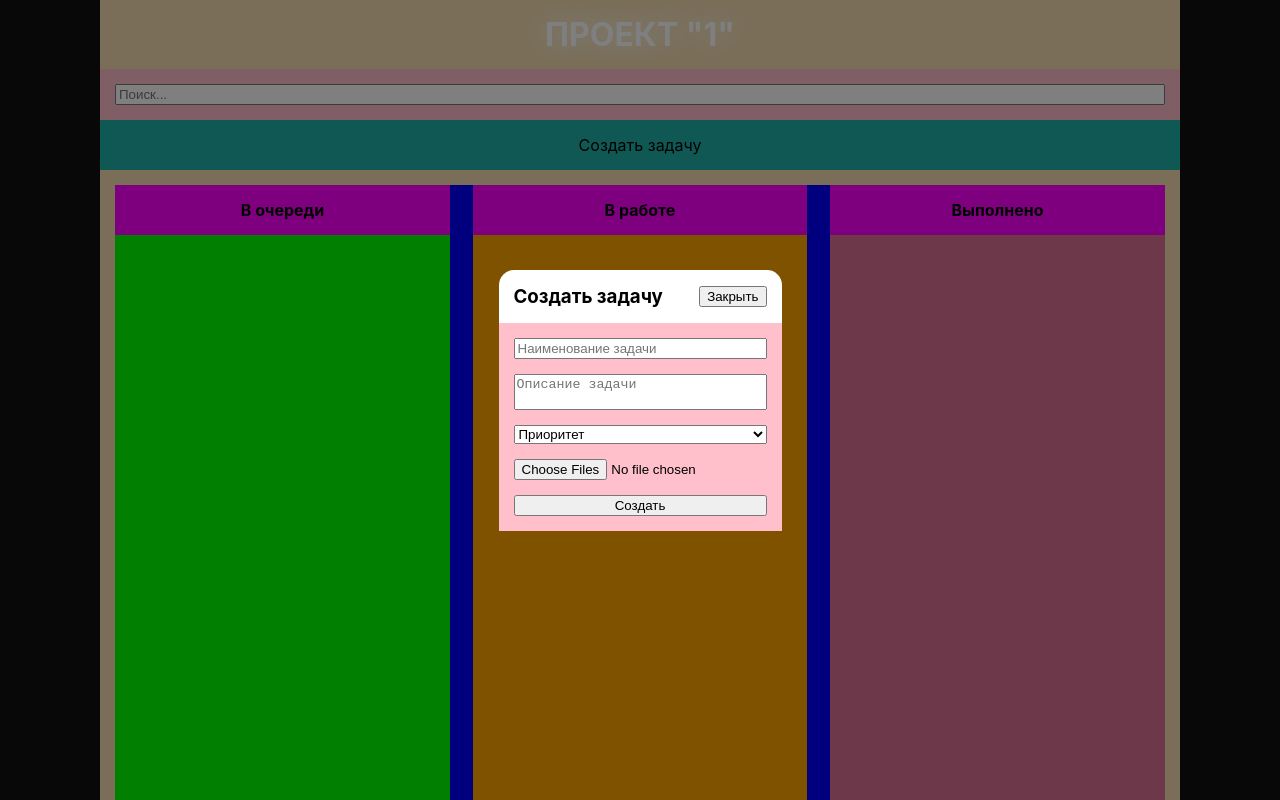
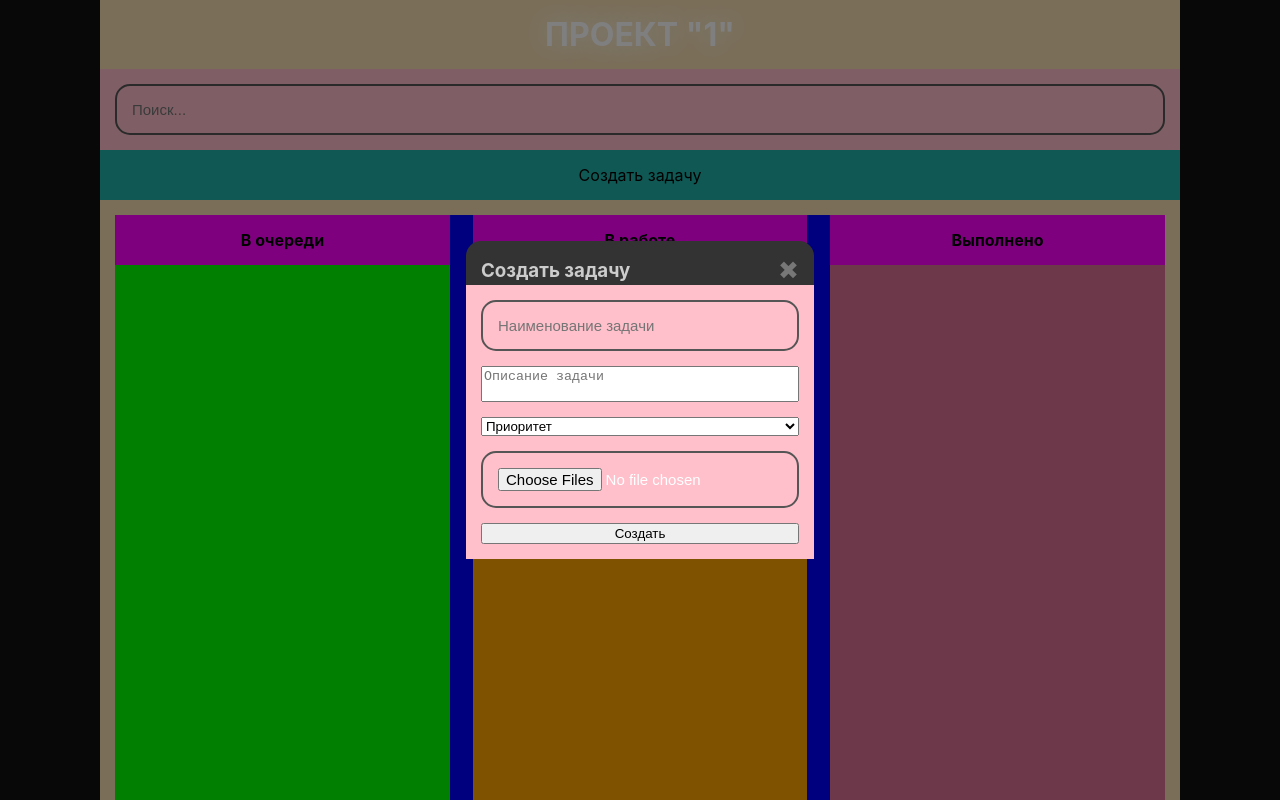
Before and after one commit to NikolasEagle/spa-todo, a React (Create React App) app: page /1/1 in a window 1280 px wide. Both pictures are taken after a click on the element "Создать задачу". Shown: the top 800 px of the page. Built offline with nearby package versions, Linux system fonts and the light colour scheme.

Commit message:
Добавление стилей

```diff
--- a/src/components/CreateProjectForm/CreateProjectForm.module.scss
+++ b/src/components/CreateProjectForm/CreateProjectForm.module.scss
@@ -9,7 +9,33 @@
 
   gap: 15px;
 
-  background: pink;
+  background: #333;
 
   border-radius: 0 0 15px 15px;
+
+  button {
+    border-radius: 15px;
+    background: rgb(245, 1, 245);
+
+    color: #ffffff;
+
+    font-weight: bold;
+
+    border-radius: 15px;
+
+    padding: 15px;
+
+    transition: 0.5s;
+
+    outline: none;
+
+    border: none;
+
+    cursor: pointer;
+    &:hover,
+    &:focus {
+      transform: scale(1.02);
+      box-shadow: 0 0 15px rgb(245, 1, 245);
+    }
+  }
 }
--- a/src/components/DeleteProjectForm/DeleteProjectForm.module.scss
+++ b/src/components/DeleteProjectForm/DeleteProjectForm.module.scss
@@ -9,5 +9,29 @@
 
   gap: 15px;
 
-  background: pink;
+  button {
+    border-radius: 15px;
+    background: red;
+
+    color: #ffffff;
+
+    font-weight: bold;
+
+    border-radius: 15px;
+
+    padding: 15px;
+
+    transition: 0.5s;
+
+    outline: none;
+
+    border: none;
+
+    cursor: pointer;
+    &:hover,
+    &:focus {
+      transform: scale(1.02);
+      box-shadow: 0 0 15px red;
+    }
+  }
 }
--- a/src/components/EditProjectForm/EditProjectForm.module.scss
+++ b/src/components/EditProjectForm/EditProjectForm.module.scss
@@ -9,7 +9,31 @@
 
   gap: 15px;
 
-  background: pink;
+  border-radius: 0 0 15px 15px;
 
-  border-radius: 0 0 15px 15px;
+  button {
+    border-radius: 15px;
+    background: rgb(245, 1, 245);
+
+    color: #ffffff;
+
+    font-weight: bold;
+
+    border-radius: 15px;
+
+    padding: 15px;
+
+    transition: 0.5s;
+
+    outline: none;
+
+    border: none;
+
+    cursor: pointer;
+    &:hover,
+    &:focus {
+      transform: scale(1.02);
+      box-shadow: 0 0 15px rgb(245, 1, 245);
+    }
+  }
 }
--- a/src/components/Popup/Popup.js
+++ b/src/components/Popup/Popup.js
@@ -51,6 +51,7 @@ export default function Popup({ opened, title, id, type }) {
         <div className={styles.top}>
           <h3>{title}</h3>
           <button
+            className={styles.close}
             onClick={() => {
               setOpenedPopup(false);
               document.querySelector("form").reset();
@@ -59,7 +60,7 @@ export default function Popup({ opened, title, id, type }) {
               }
             }}
           >
-            Закрыть
+            &#10006;
           </button>
         </div>
         <div className={styles.content}>{content}</div>
--- a/src/components/Popup/Popup.module.scss
+++ b/src/components/Popup/Popup.module.scss
@@ -14,13 +14,32 @@
   align-items: center;
 
   .window {
-    background: #ffffff;
+    background: #333;
+
+    color: #ccc;
 
     border-radius: 15px;
 
     display: flex;
 
     flex-direction: column;
+
+    .close {
+      cursor: pointer;
+      outline: none;
+      border: none;
+      color: #777;
+      padding: 0;
+      font-size: 25px;
+      background: none;
+      transition: 0.5s;
+      &:hover,
+      &:focus {
+        text-shadow: 0 0 15px #777;
+        box-shadow: 0 0 0 #555;
+        transform: scale(1.02);
+      }
+    }
 
     .top {
       display: flex;
@@ -31,7 +50,7 @@
 
       align-items: center;
 
-      padding: 15px;
+      padding: 15px 15px 0 15px;
 
       h3 {
         margin: 0;
--- a/src/components/ProjectCard/ProjectCard.js
+++ b/src/components/ProjectCard/ProjectCard.js
@@ -11,14 +11,14 @@ export default function ProjectCard({ id, name }) {
   const { setTitlePopup, setOpenedPopup, setProjectId, setProjectName } =
     context;
   const editHandleOnclick = (event) => {
-    setTitlePopup(`Редактировать проект "${name}"`);
+    setTitlePopup(`Редактировать проект - ${name}`);
     setProjectId(id);
     setProjectName(name);
     setOpenedPopup(true);
   };
 
   const deleteHandleOnclick = (event) => {
-    setTitlePopup(`Удалить проект "${name}"`);
+    setTitlePopup(`Удалить проект - ${name}`);
     setProjectId(id);
     setProjectName(name);
     setOpenedPopup(true);
--- a/src/components/ProjectCard/ProjectCard.module.scss
+++ b/src/components/ProjectCard/ProjectCard.module.scss
@@ -76,8 +76,6 @@
         word-break: break-all;
         color: #ccc;
 
-        background: red;
-
         font-size: 28px;
 
         span {
--- a/src/index.scss
+++ b/src/index.scss
@@ -6,6 +6,22 @@ body {
     sans-serif;
   -webkit-font-smoothing: antialiased;
   -moz-osx-font-smoothing: grayscale;
+}
+
+input {
+  padding: 15px;
+  border-radius: 15px;
+  background: none;
+  outline: none;
+  color: #fff;
+  font-size: 15px;
+  border: solid #555 2px;
+  transition: 0.5s;
+  &:focus,
+  &:hover {
+    transform: scale(1.02);
+    box-shadow: 0 0 15px #555;
+  }
 }
 
 #root {
```
